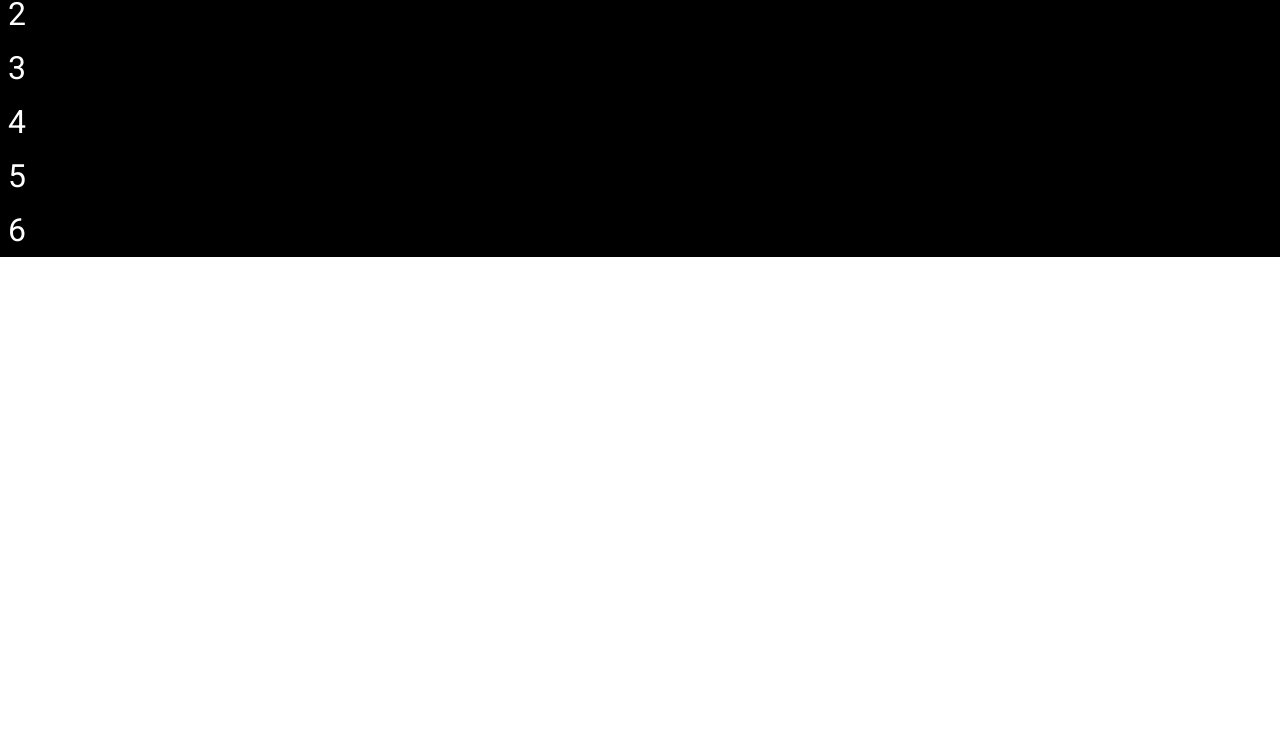
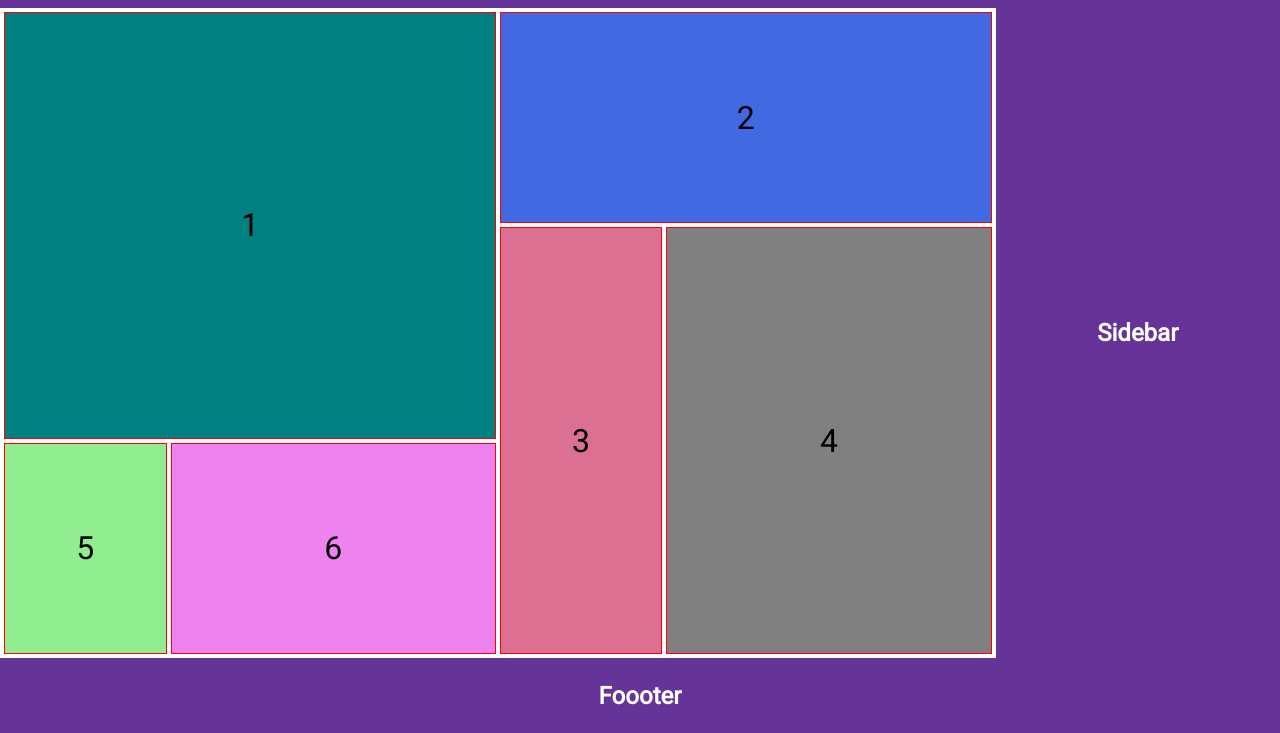
Before and after one commit to Ontorok/learn-css-with-dave-gray, a plain HTML site: page Lesson-15/index.html in a window 1280 px wide. Shown: the part 67-800 px from the top of the page. Drawn offline with Linux system fonts and the light colour scheme.

Commit message:
push code samples in lesson 15

```diff
--- a/Lesson-15/css/style.css
+++ b/Lesson-15/css/style.css
@@ -9,11 +9,92 @@
 body {
   font-family: "Roboto", sans-serif;
   min-height: 100vh;
+
+  display: grid;
+  grid-template-columns: repeat(9, 1fr);
+  grid-auto-rows: 75px auto 75px;
+  grid-template-areas:
+    "hd hd hd hd hd hd hd hd hd"
+    "mn mn mn mn mn mn mn sb sb"
+    "ft ft ft ft ft ft ft ft ft";
+}
+
+.el {
+  background-color: rebeccapurple;
+  color: #fff;
+  display: grid;
+  place-content: center;
+}
+
+.header {
+  grid-area: hd;
+}
+
+.sidebar {
+  grid-area: sb;
+}
+.footer {
+  grid-area: ft;
+}
+
+.container {
+  grid-area: mn;
+  padding: 0.25rem;
+  min-height: 440px;
+  display: grid;
+  grid-template-columns: repeat(2, 1fr 2fr);
+  grid-auto-rows: minmax(150px, auto);
+  grid-gap: 0.25rem;
 }
 
 .box {
-  background-color: #000;
   color: #fff;
   font-size: 2rem;
   padding: 0.5rem;
+  color: #000;
+  border: 1px solid red;
+
+  display: grid;
+  /* align-content: center;
+  justify-content: center; */
+  /* Shorthand for align-content and justify-content */
+  /* If both two values are same, keep one */
+  place-content: center;
 }
+
+.box:nth-child(1) {
+  background-color: teal;
+  /* grid-column-start: 1;
+  grid-column-end: 3; */
+  /* grid-row-start: 1;
+  grid-row-end: 3; */
+  /* Shorthand for grid-column-start/grid-column-end  */
+  grid-column: 1/3;
+  /* Shorthand for grid-row-start/grid-row-end  */
+  grid-row: 1/3;
+}
+.box:nth-child(2) {
+  background-color: royalblue;
+  /* grid-column-start: 3;
+  grid-column-end: 5; */
+  /* Shorthand for grid-column-start/grid-column-end  */
+  grid-column: 3/5;
+}
+.box:nth-child(3) {
+  background-color: palevioletred;
+  /* grid-row-start: 2;
+  grid-row-end: 4; */
+  /* Shorthand for grid-row-start/grid-row-end  */
+  grid-row: 2/4;
+}
+.box:nth-child(4) {
+  background-color: grey;
+  /* Shorthand for grid-row-start/grid-row-end  */
+  grid-row: 2/4;
+}
+.box:nth-child(5) {
+  background-color: lightgreen;
+}
+.box:nth-child(6) {
+  background-color: violet;
+}
--- a/Lesson-15/index.html
+++ b/Lesson-15/index.html
@@ -8,6 +8,8 @@
     <link rel="stylesheet" href="css/style.css" />
   </head>
   <body>
+    <header class="header el"><h1>Header</h1></header>
+
     <main class="container">
       <div class="box">1</div>
       <div class="box">2</div>
@@ -16,5 +18,11 @@
       <div class="box">5</div>
       <div class="box">6</div>
     </main>
+    <aside class="sidebar el">
+      <h2>Sidebar</h2>
+    </aside>
+    <footer class="footer el">
+      <h2>Foooter</h2>
+    </footer>
   </body>
 </html>
```
